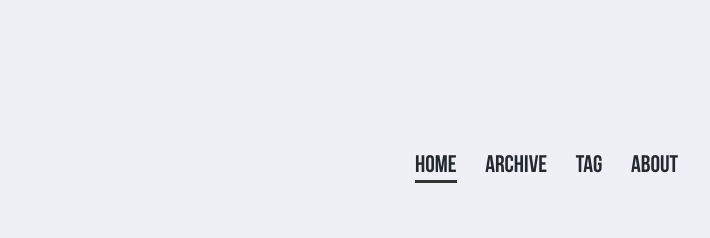
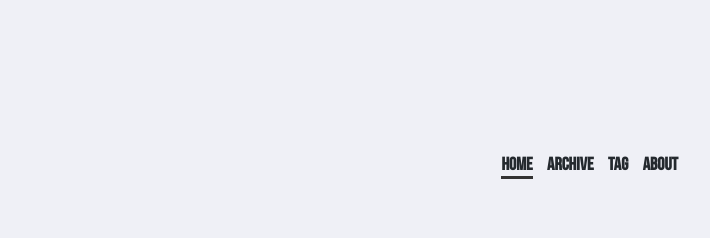
Before and after one commit to yangbe/yangbe.github.io, a plain HTML site: page index.html in a window 1280 px wide. Shown: the top 238 px of the page, 452-1162 px from the left. Drawn offline with Linux system fonts and the light colour scheme; files that its build step writes are made by us from their sources; files whose address does not match are found by name; a web font is replaced by a local one.

Commit message:
Site updated: 2019-04-12 07:46:55

```diff
--- a/css/index.css
+++ b/css/index.css
@@ -92,10 +92,11 @@ body {
           margin-top: 18px; } }
   #nav .nav-menu {
     font-family: BebasNeue;
-    font-size: 24px;
+    font-size: 18px;
+    font-weight: 600;
     line-height: 24px;
     color: #24292e;
-    margin-left: 24px; }
+    margin-left: 10px; }
     #nav .nav-menu:first-child {
       margin-left: 0; }
     #nav .nav-menu.z-active {
```
